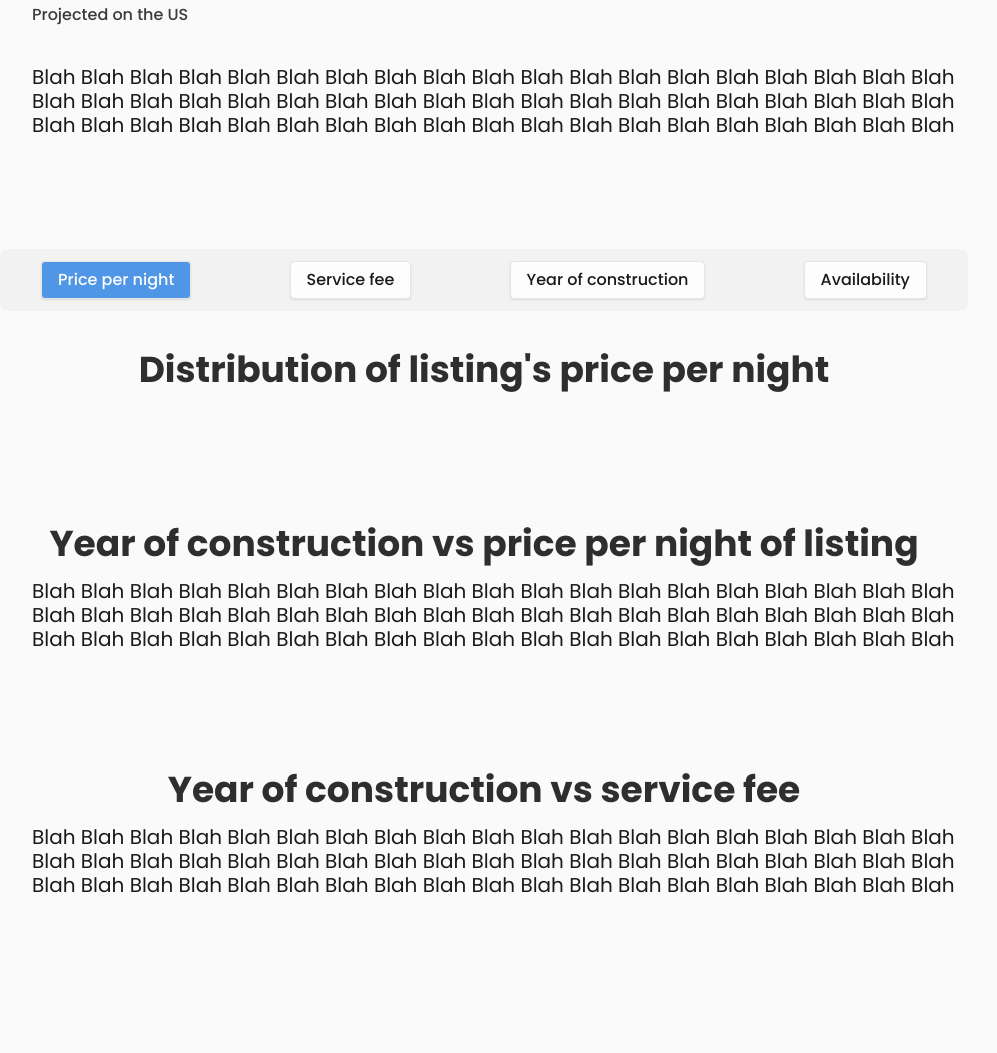
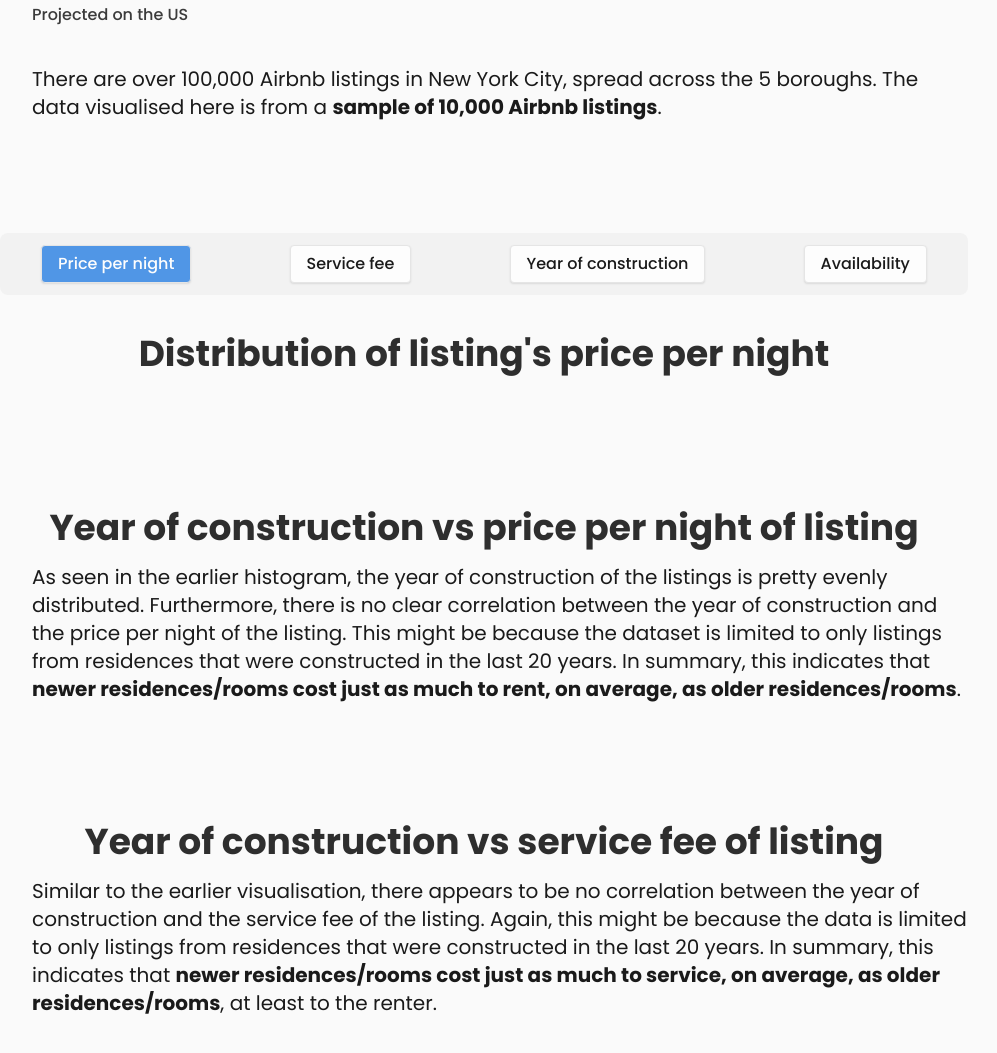
Before and after one commit to Mhudlark/FIT3179-Visualisation-2, a plain HTML site: page Visualisation 2/index.html in a window 1280 px wide. Shown: the part 533-1586 px from the top of the page, without its empty margins (156-1153 px from the left). Drawn offline with Linux system fonts and the light colour scheme; a script that the page names is missing.

Commit message:
Update descriptions

```diff
--- a/Visualisation 2/css/styles.css
+++ b/Visualisation 2/css/styles.css
@@ -87,7 +87,7 @@ h4 {
 
 p {
   font-size: 20px;
-  line-height: 24px;
+  line-height: 28px;
   font-weight: 400;
 }
 
--- a/Visualisation 2/dot_construct_price.json
+++ b/Visualisation 2/dot_construct_price.json
@@ -1,6 +1,5 @@
 {
   "$schema": "https://vega.github.io/schema/vega-lite/v5.json",
-  "description": "A scatterplot showing horsepower and miles per gallons for various cars.",
   "width": 600,
   "height": 400,
   "background": "#f5f5f5",
--- a/Visualisation 2/dot_construct_service_fee.json
+++ b/Visualisation 2/dot_construct_service_fee.json
@@ -1,6 +1,5 @@
 {
   "$schema": "https://vega.github.io/schema/vega-lite/v5.json",
-  "description": "A scatterplot showing horsepower and miles per gallons for various cars.",
   "width": 600,
   "height": 400,
   "background": "#f5f5f5",
--- a/Visualisation 2/index.html
+++ b/Visualisation 2/index.html
@@ -43,11 +43,8 @@
             <div id="map-listings-us"></div>
           </div>
           <p>
-            Blah Blah Blah Blah Blah Blah Blah Blah Blah Blah Blah Blah Blah
-            Blah Blah Blah Blah Blah Blah Blah Blah Blah Blah Blah Blah Blah
-            Blah Blah Blah Blah Blah Blah Blah Blah Blah Blah Blah Blah Blah
-            Blah Blah Blah Blah Blah Blah Blah Blah Blah Blah Blah Blah Blah
-            Blah Blah Blah Blah Blah
+            There are over 100,000 Airbnb listings in New York City, spread across the 5 boroughs. The data visualised here
+            is from a <strong>sample of 10,000 Airbnb listings</strong>.
           </p>
         </div>
       </div>
@@ -101,11 +98,12 @@
       <div class="row sb gap-32">
         <div id="dot-contruction-year-price"></div>
         <p>
-            Blah Blah Blah Blah Blah Blah Blah Blah Blah Blah Blah Blah Blah
-            Blah Blah Blah Blah Blah Blah Blah Blah Blah Blah Blah Blah Blah
-            Blah Blah Blah Blah Blah Blah Blah Blah Blah Blah Blah Blah Blah
-            Blah Blah Blah Blah Blah Blah Blah Blah Blah Blah Blah Blah Blah
-            Blah Blah Blah Blah Blah
+            As seen in the earlier histogram, the year of construction of the listings is pretty evenly
+            distributed. Furthermore, there is no clear correlation between the year of construction and
+            the price per night of the listing. This might be because the dataset is limited to only
+            listings from residences that were constructed in the last 20 years. In summary, this indicates
+            that <strong>newer residences/rooms cost just as much to rent, on average, as older
+            residences/rooms</strong>.
           </p>
       </div>
     </div>
@@ -113,15 +111,15 @@
     <!-- ============================================================================================= -->
 
     <div class="col gap-8">
-      <h2>Year of construction vs service fee</h2>
+      <h2>Year of construction vs service fee of listing</h2>
       <div class="row sb gap-32">
         <div id="dot-contruction-year-service-fee"></div>
         <p>
-            Blah Blah Blah Blah Blah Blah Blah Blah Blah Blah Blah Blah Blah
-            Blah Blah Blah Blah Blah Blah Blah Blah Blah Blah Blah Blah Blah
-            Blah Blah Blah Blah Blah Blah Blah Blah Blah Blah Blah Blah Blah
-            Blah Blah Blah Blah Blah Blah Blah Blah Blah Blah Blah Blah Blah
-            Blah Blah Blah Blah Blah
+            Similar to the earlier visualisation, there appears to be no correlation between the year of
+            construction and the service fee of the listing. Again, this might be because the data is
+            limited to only listings from residences that were constructed in the last 20 years. In summary,
+            this indicates that <strong>newer residences/rooms cost just as much to service, on average,
+            as older residences/rooms</strong>, at least to the renter.
           </p>
       </div>
     </div>
```
